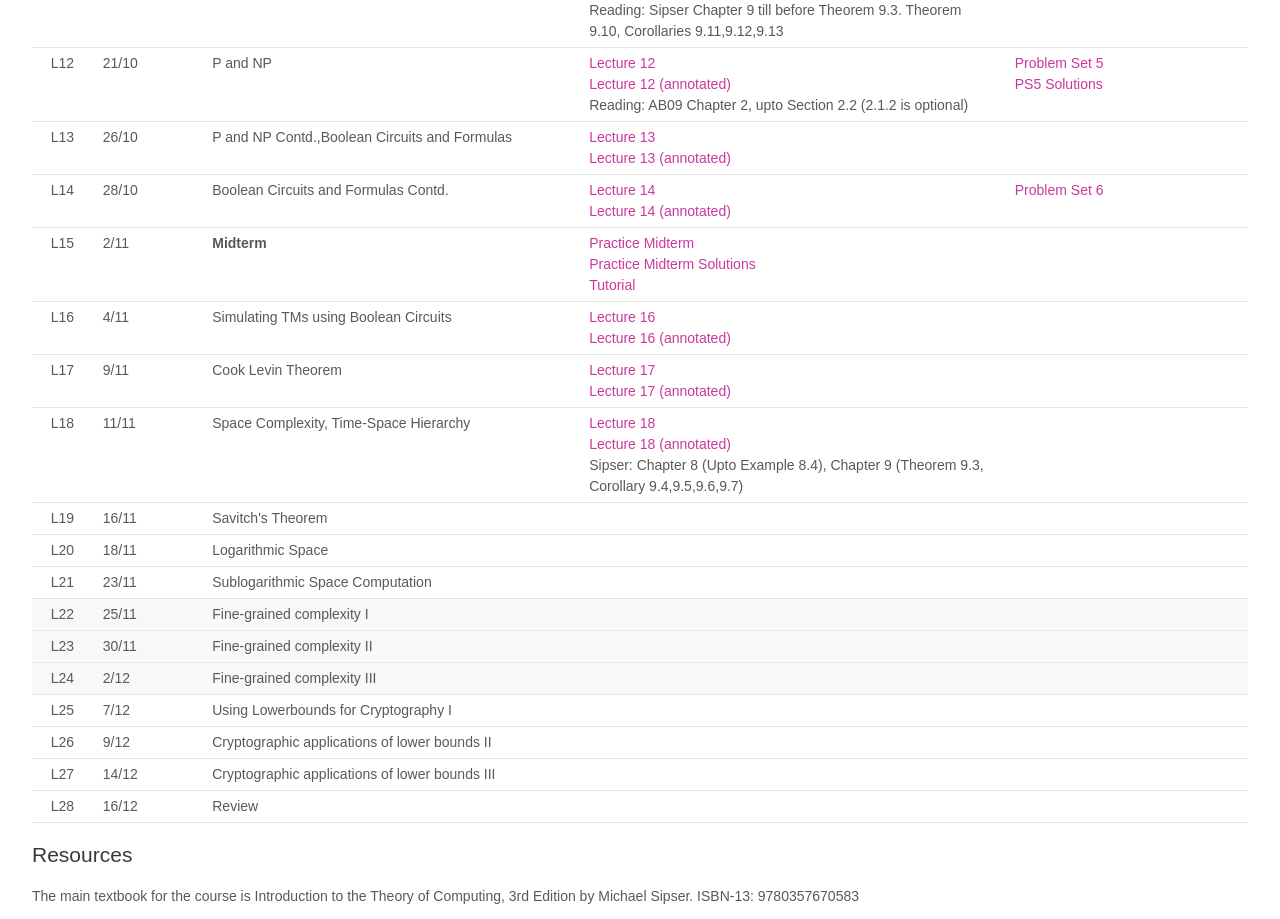
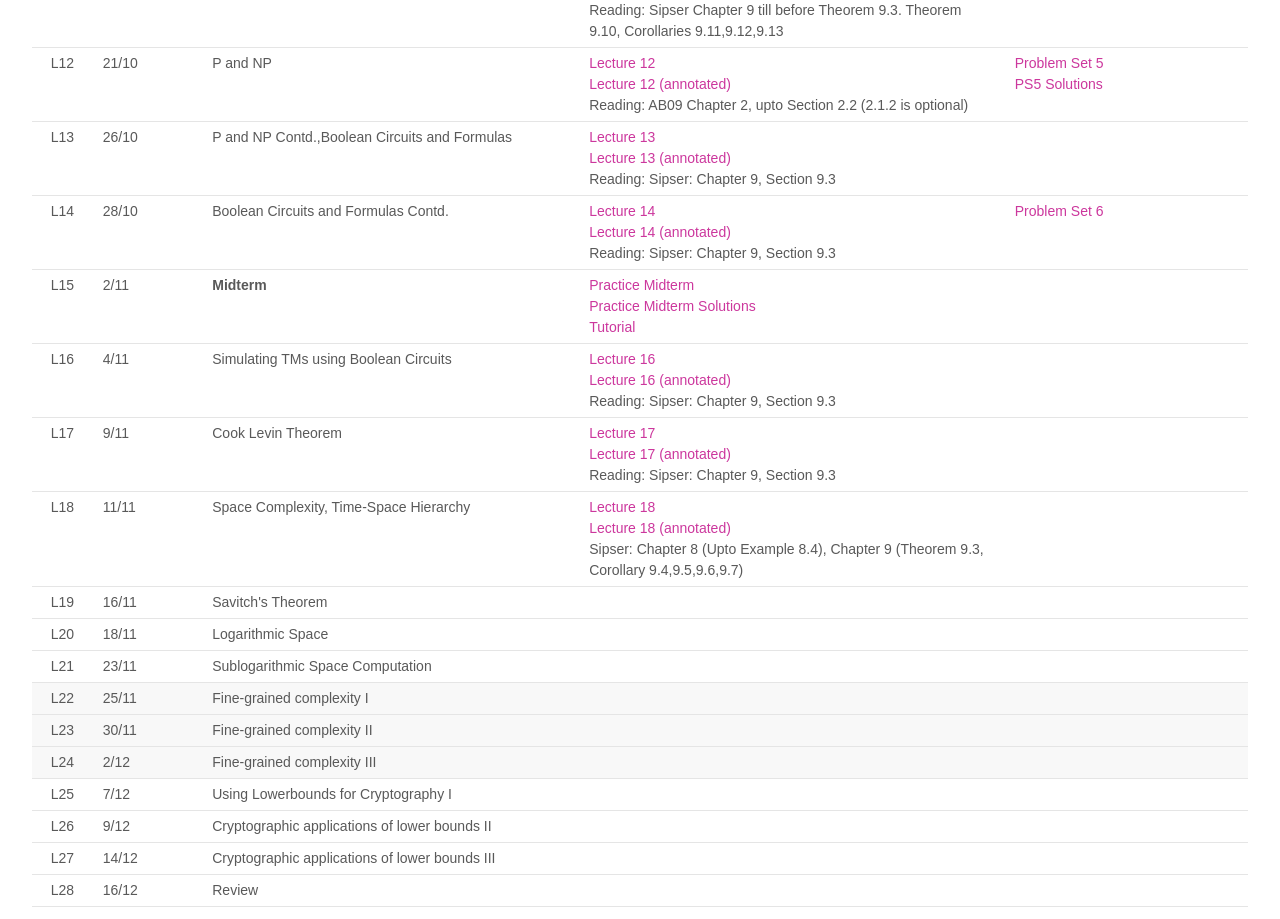
Before and after one commit to aditidudeja/aditidudeja.github.io, a plain HTML site: page courses/csc4010-f26/index.html in a window 1280 px wide. Shown: the part 2769-3688 px from the top of the page. Drawn offline with Linux system fonts and the light colour scheme.

Commit message:
Update index.html

```diff
--- a/courses/csc4010-f26/index.html
+++ b/courses/csc4010-f26/index.html
@@ -836,7 +836,7 @@ Reading: Section 3.1 of Sipser</td>
                 <td>L13</td>
                 <td>26/10</td>
                 <td>P and NP Contd.,Boolean Circuits and Formulas</td>
-                <td><a href="CSC4010_Lecture13.pdf">Lecture 13</a><br><a href="CSC4010_Lecture13(Annotated).pdf">Lecture 13 (annotated)</a></td>
+                <td><a href="CSC4010_Lecture13.pdf">Lecture 13</a><br><a href="CSC4010_Lecture13(Annotated).pdf">Lecture 13 (annotated)</a><br>Reading: Sipser: Chapter 9, Section 9.3</td>
                 <td></td>
               </tr>
 
@@ -844,7 +844,7 @@ Reading: Section 3.1 of Sipser</td>
                 <td>L14</td>
                 <td>28/10</td>
                 <td>Boolean Circuits and Formulas Contd.</td>
-                <td><a href="CSC4010_Lecture14.pdf">Lecture 14</a><br><a href="CSC4010_Lecture14(Annotated).pdf">Lecture 14 (annotated)</a></td>
+                <td><a href="CSC4010_Lecture14.pdf">Lecture 14</a><br><a href="CSC4010_Lecture14(Annotated).pdf">Lecture 14 (annotated)</a><br>Reading: Sipser: Chapter 9, Section 9.3</td>
                 <td><a href="PS6.pdf">Problem Set 6</a></td>
               </tr>
 
@@ -860,7 +860,7 @@ Reading: Section 3.1 of Sipser</td>
                 <td>L16</td>
                 <td>4/11</td>
                 <td>Simulating TMs using Boolean Circuits</td>
-                <td><a href="CSC4010_Lecture16.pdf">Lecture 16</a><br><a href="CSC4010_Lecture16(Annotated).pdf">Lecture 16 (annotated)</a></td>
+                <td><a href="CSC4010_Lecture16.pdf">Lecture 16</a><br><a href="CSC4010_Lecture16(Annotated).pdf">Lecture 16 (annotated)</a><br>Reading: Sipser: Chapter 9, Section 9.3</td>
                 <td></td>
               </tr>
 
@@ -868,7 +868,7 @@ Reading: Section 3.1 of Sipser</td>
                 <td>L17</td>
                 <td>9/11</td>
                 <td>Cook Levin Theorem</td>
-                <td><a href="CSC4010_Lecture17.pdf">Lecture 17</a><br><a href="CSC4010_Lecture17(Annotated).pdf">Lecture 17 (annotated)</a></td>
+                <td><a href="CSC4010_Lecture17.pdf">Lecture 17</a><br><a href="CSC4010_Lecture17(Annotated).pdf">Lecture 17 (annotated)</a><br>Reading: Sipser: Chapter 9, Section 9.3</td>
                 <td></td>
               </tr>
 
```
